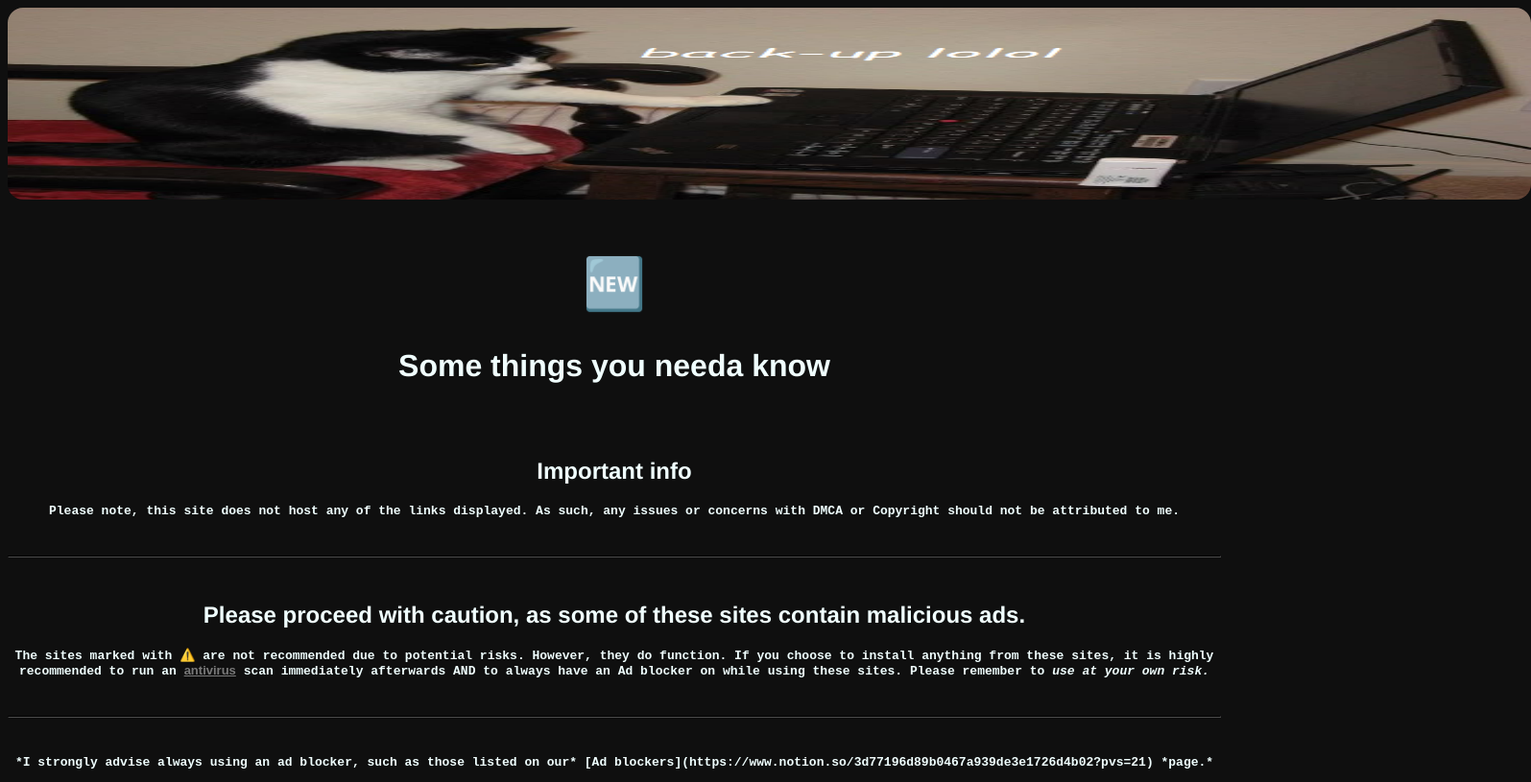
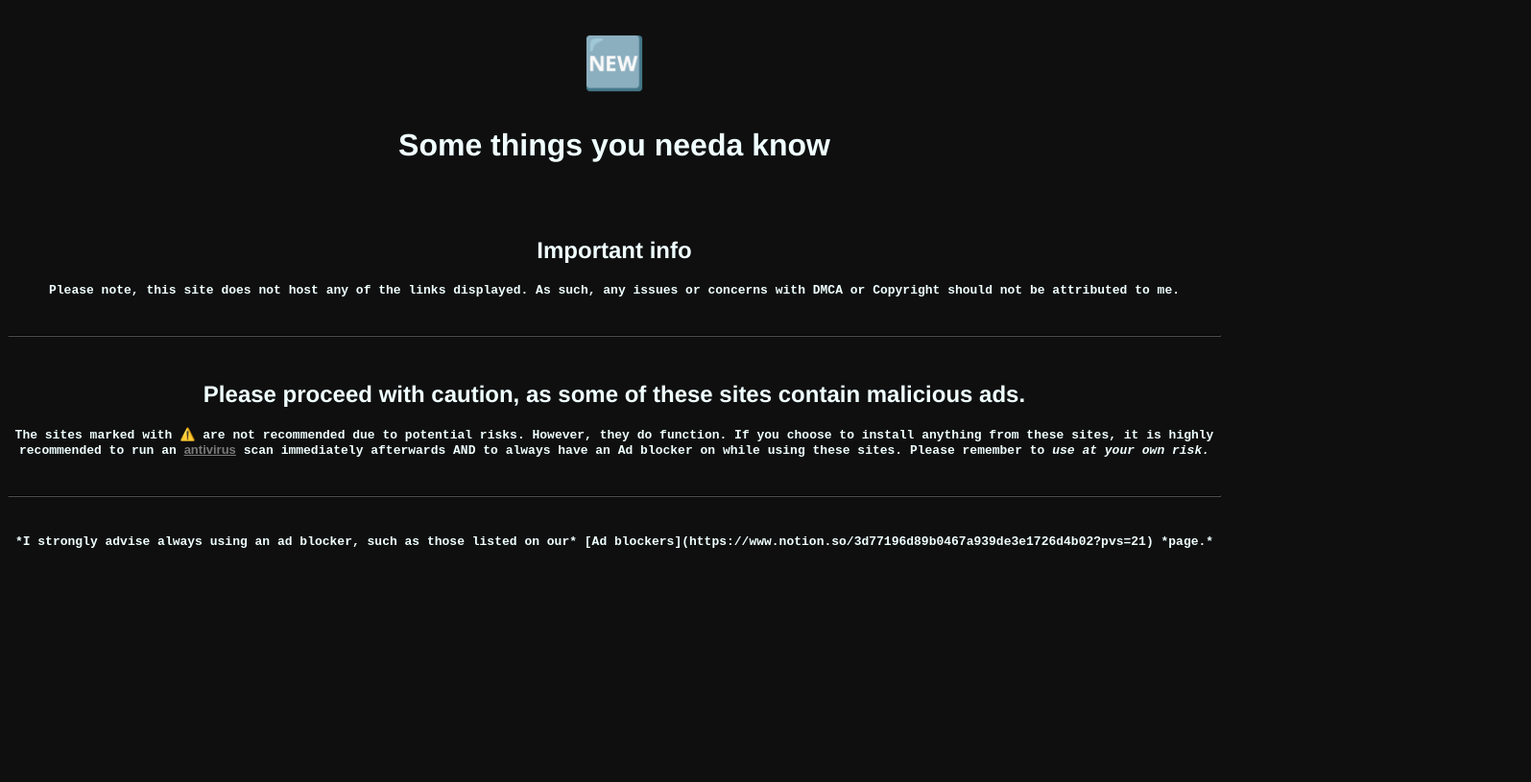
Before and after one commit to ktehllama/GOOD-BACK-UP, a plain HTML site: page things.htm in a window 1280 px wide. Shown: the whole page at 96% size, 1595 px wide, since content can reach past the window. Drawn offline with Linux system fonts and the light colour scheme.

Commit message:
FORGOT THIS PAGE DOESNT HAVE A BANNE RLOLOLKRGRFELK kill me..

```diff
--- a/things.htm
+++ b/things.htm
@@ -7,9 +7,7 @@
     <title>🆕 Some things you needa know</title>
 </head>
 <body>
-    <img src="IMG/backup.png" class="banner">
-    <br>
-    <br>
+
     <h1 align="middle" class="biggerh1">🆕</h1>
     <h1 align="middle"> Some things you needa know </h1>
     <br>
```
